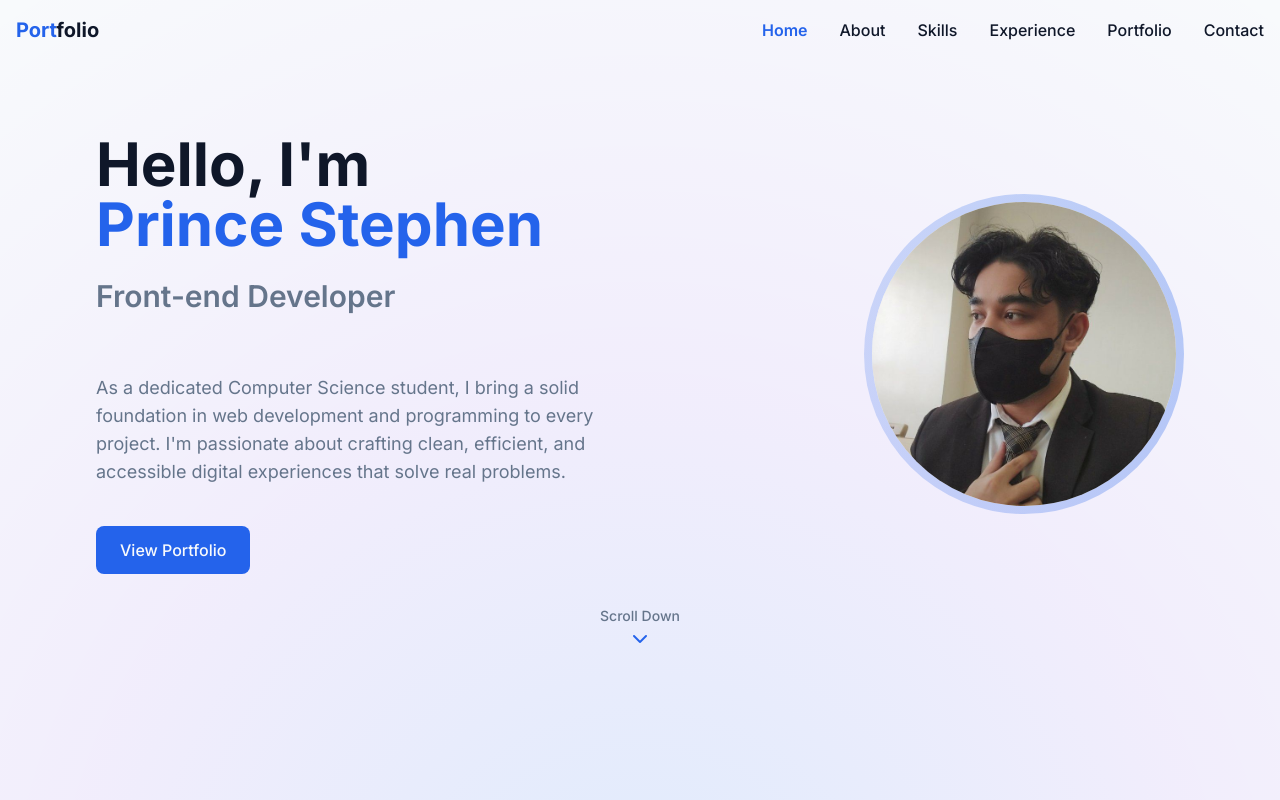
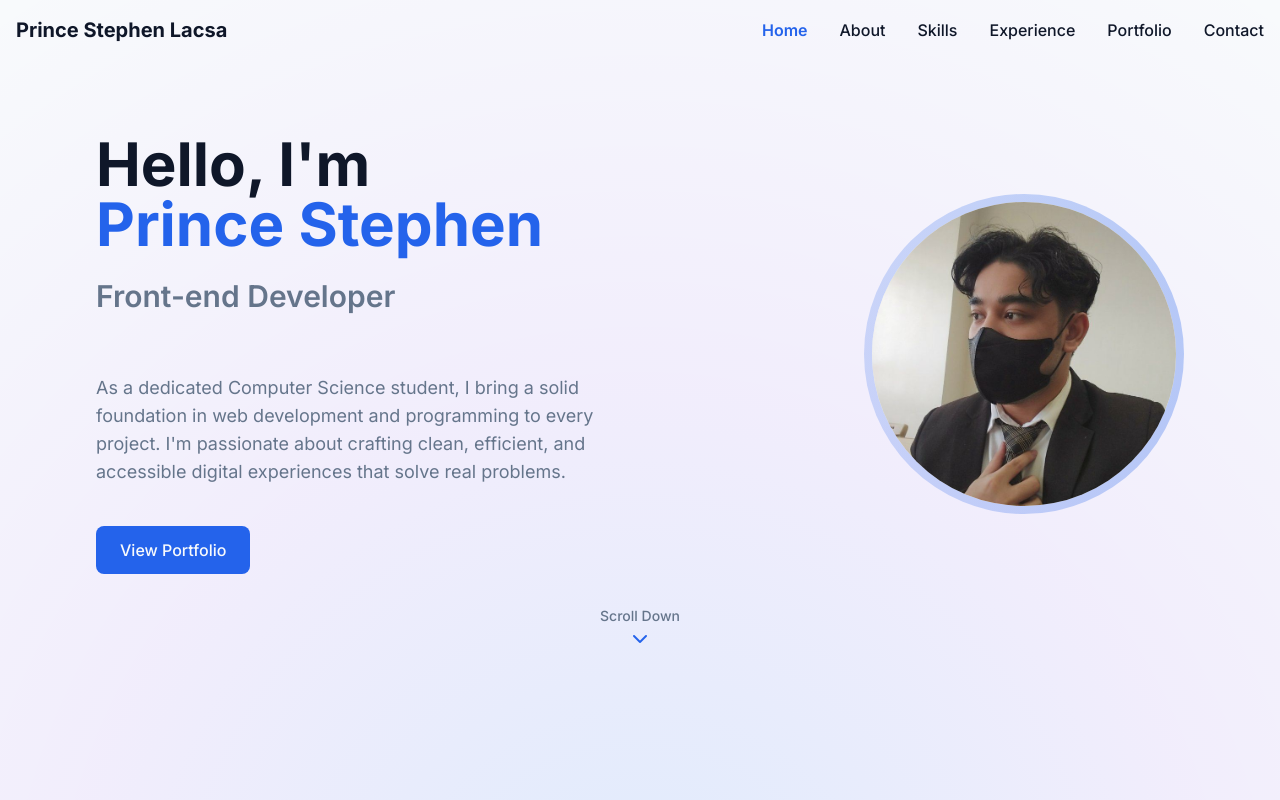
Before and after one commit to PrincePipen/Resume-Portfolio, a React (Vite) app: page / in a window 1280 px wide. Shown: the top 800 px of the page. Built offline with nearby package versions, Linux system fonts and the light colour scheme.

Commit message:
Update Header.tsx

```diff
--- a/src/components/Header.tsx
+++ b/src/components/Header.tsx
@@ -65,9 +65,9 @@ const Header = () => {
       transition={{ type: 'spring', stiffness: 300, damping: 30 }}
     >
       <div className="container mx-auto px-4 flex justify-between items-center">
-        <a href="#home" onClick={() => scrollToSection('home')} className="text-xl font-bold text-foreground hover:text-primary transition-colors">
-          <span className="text-primary">Port</span>folio
-        </a>
+        <span className="text-xl font-bold text-foreground">
+          Prince Stephen Lacsa
+        </span>
 
         <nav className="hidden md:block">
           <ul className="flex space-x-8">
```
